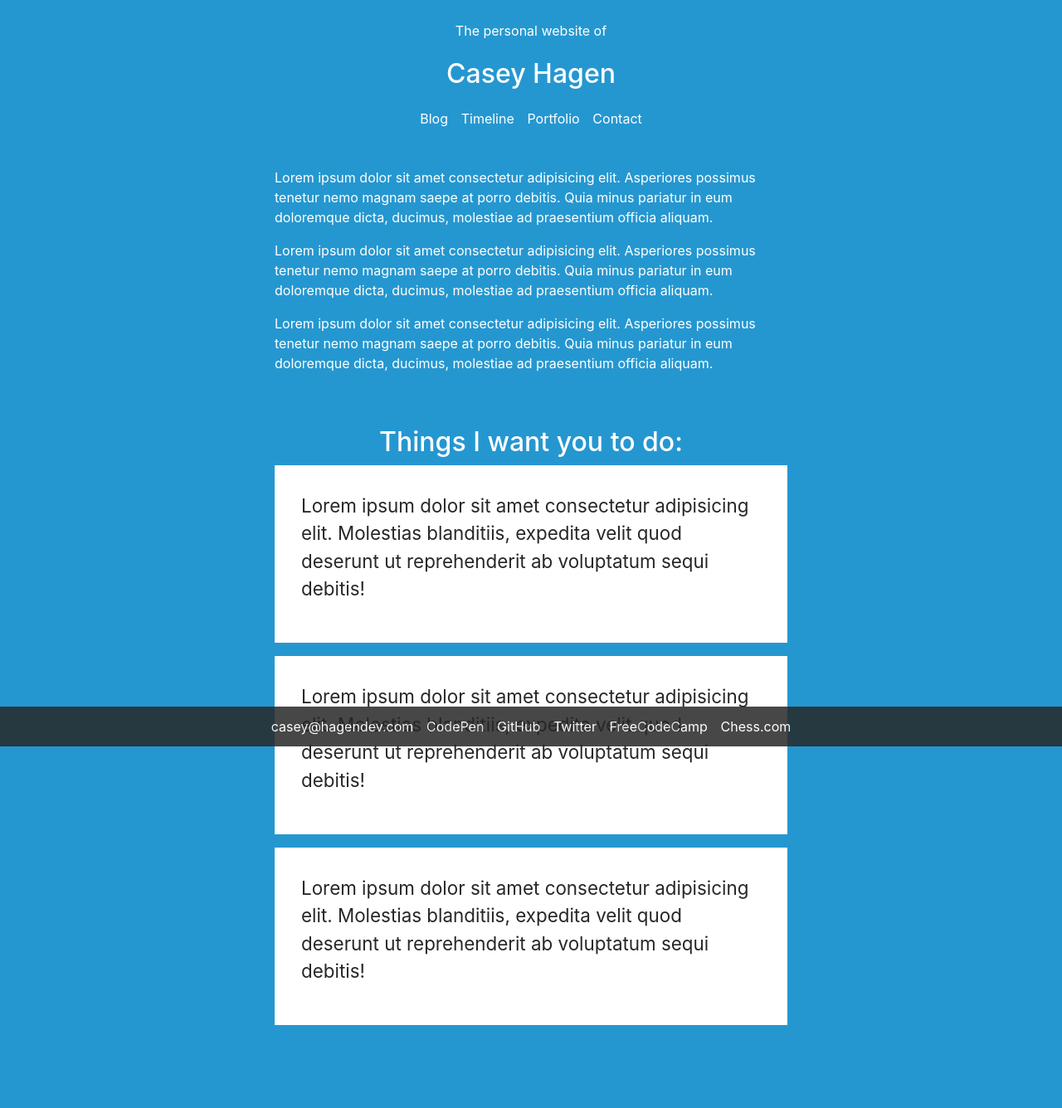
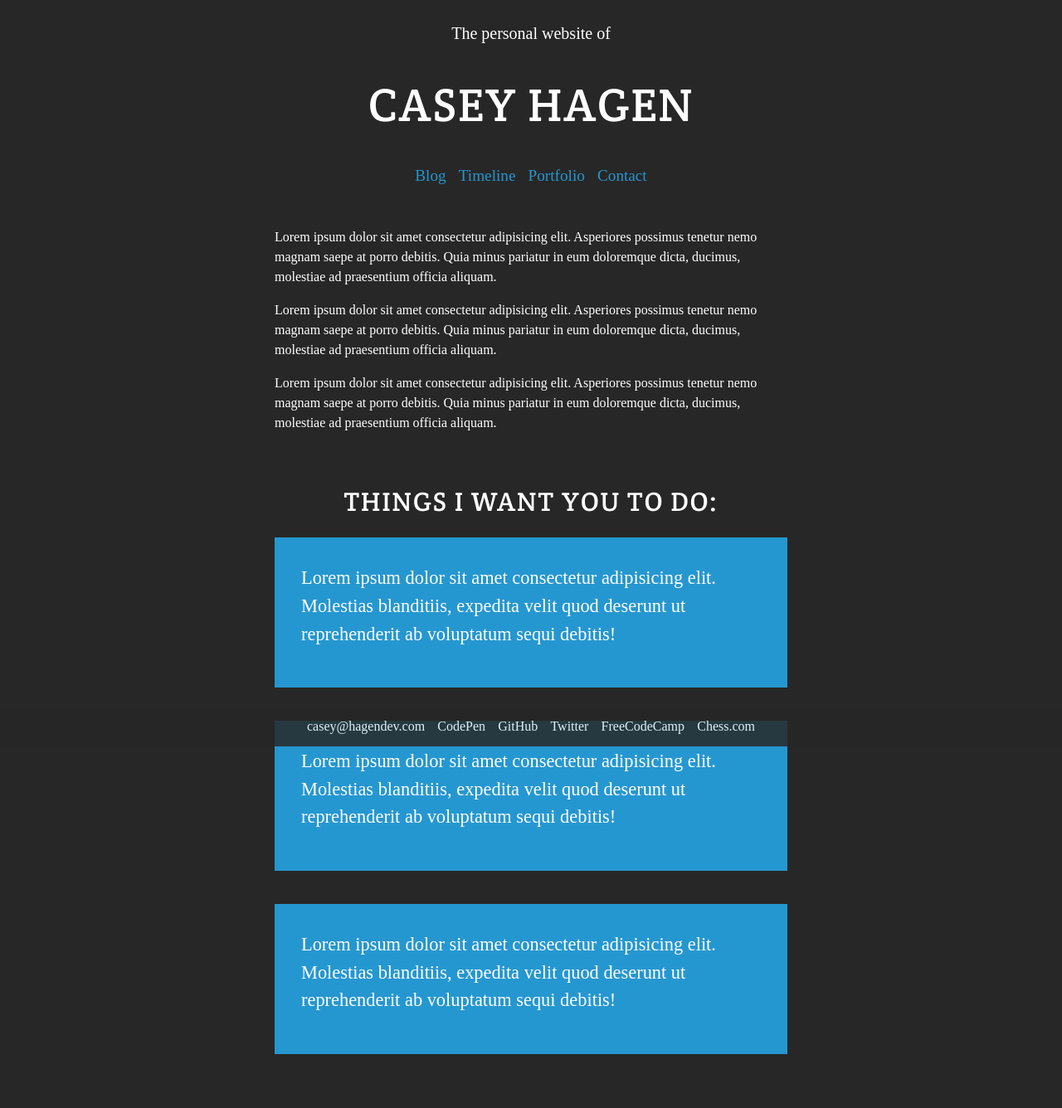
Before and after one commit to aechagen/hagendev2, a Jekyll site: the page built from index.html, in a window 1280 px wide. Shown: the whole page at 83% size. Built offline with Jekyll 4.4.1, drawn with Linux system fonts in a browser that asks for light colours; nearby versions of some CDN libraries; some web fonts are replaced; Markdown is read by kramdown in place of the engine named in the settings; before the commit the page ends 1277 px from its top, so only the background shows below that.

Commit message:
Front page stylings pretty much done
- Switched the fonts around, still deciding on colors
- Next is the rest of the pages!

```diff
--- a/_layouts/default.html
+++ b/_layouts/default.html
@@ -6,6 +6,8 @@
 		<title>{{ page.title }}</title>
 		<meta name="viewport" content="width=device-width, initial-scale=1.0">
 		<link href="https://fonts.googleapis.com/css?family=Crete+Round|Ledger" rel="stylesheet">
+		<link rel="stylesheet" href="https://use.fontawesome.com/releases/v5.0.13/css/all.css" integrity="sha384-DNOHZ68U8hZfKXOrtjWvjxusGo9WQnrNx2sqG0tfsghAvtVlRW3tvkXWZh58N9jp"
+		 crossorigin="anonymous">
 		<link rel="stylesheet" href="https://stackpath.bootstrapcdn.com/bootstrap/4.1.1/css/bootstrap.min.css">
 		<link rel="stylesheet" href="assets/css/main.css">
 	</head>
--- a/assets/css/main.css
+++ b/assets/css/main.css
@@ -298,28 +298,35 @@ template {
   display: none; }
 
 body {
-  background: #2597D0;
-  color: white; }
+  background: #272727;
+  color: white;
+  font-family: "Ledger", serif; }
 
 .container {
   max-width: 668px;
   padding: 25px; }
 
+h1, h2 {
+  font-family: "Crete Round", serif;
+  text-transform: uppercase;
+  letter-spacing: 0.10rem; }
+
 header {
   color: white;
   text-align: center; }
   header nav a {
-    color: white;
-    padding: 0.35rem; }
+    color: #2597D0;
+    padding: 0.35rem;
+    font-size: 1.2rem; }
 
 .cta h2 {
   text-align: center; }
 
 .cta .cta-block {
   text-align: left;
-  background: white;
-  color: #272727;
-  margin: 0 0 1rem 0;
+  background: #2597D0;
+  color: white;
+  margin: 1.5rem 0 2.5rem 0;
   padding: 2rem;
   font-size: 1.4rem; }
 
--- a/index.html
+++ b/index.html
@@ -4,8 +4,8 @@ title: HagenDev
 ---
 <div class="container">
   <header>
-    <p>The personal website of</p>
-    <h1>Casey Hagen</h1>
+    <p class="lead">The personal website of</p>
+    <h1 class="display-4">Casey Hagen</h1>
 
     <nav>
       <a href="#">Blog</a>
@@ -49,7 +49,6 @@ title: HagenDev
   </main>
 </div> <!-- .container -->
 
-<div class="container-fluid">
 <footer>
   <nav>
     <a href="mailto:casey@hagendev.com">casey@hagendev.com</a>
@@ -60,4 +59,3 @@ title: HagenDev
     <a href="#">Chess.com</a>
   </nav>
 </footer>
-</div>
```
Also changed, not shown: assets/css/main.scss (+18 -7 lines). Lines whose indentation alone changed are shown as unchanged.
